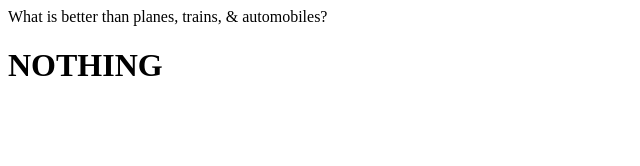
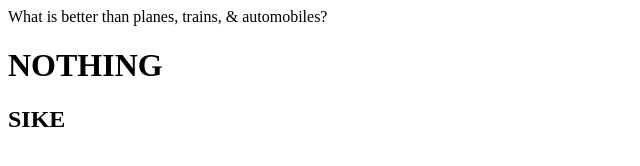
Before and after one commit to MickeyShultz/planes-trains---automobiles, a plain HTML site: page index.html in a window 1280 px wide. Shown: the whole page, without its empty margins (0-640 px from the left). Drawn offline with Linux system fonts and the light colour scheme.

Commit message:
added sike

```diff
--- a/index.html
+++ b/index.html
@@ -1,2 +1,3 @@
 <P>What is better than planes, trains, & automobiles?</p>
 <h1>NOTHING</h1>
+<h2>SIKE</h2>
```
